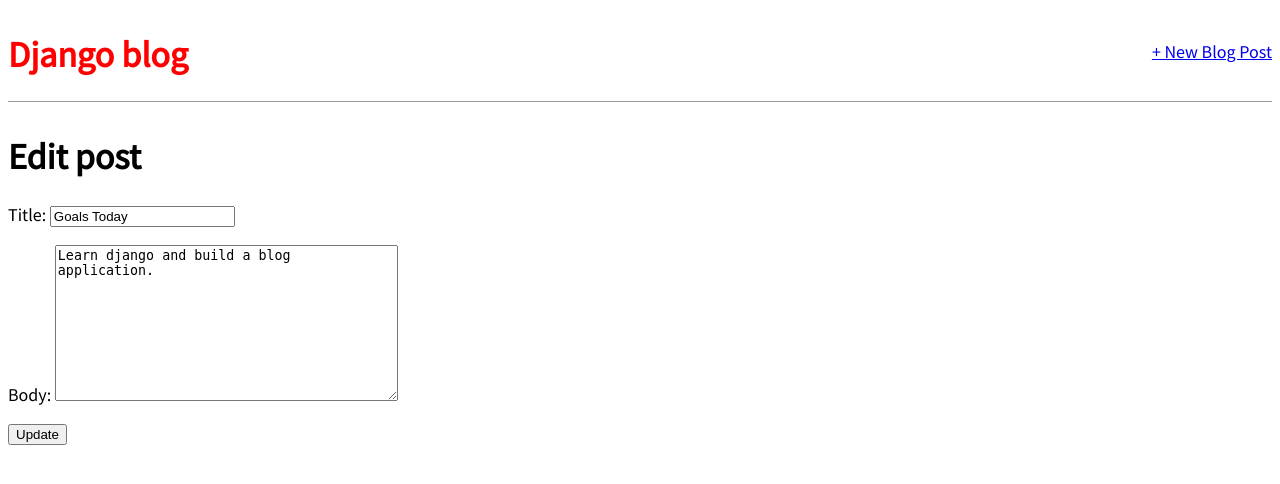
After one commit to Alexhb02/blog_django, a Django app: page /post/2/edit/ in a window 1280 px wide. The commit adds this page. Shown: the top 484 px of the page. Run offline with Django 3.2, Linux system fonts and the light colour scheme; data comes from the database, SQL or seed files in the repository; both versions use the stored data as it was after the commit.

Commit message:
Initial commit for blog

```diff
--- a/blog/models.py
+++ b/blog/models.py
@@ -1,5 +1,5 @@
 from django.db import models
-
+from django.urls import reverse
 # Create your models here.
 
 
@@ -13,3 +13,6 @@ class Post(models.Model):
 
     def __str__(self):
         return self.title
+
+    def get_absolute_url(self):
+        return reverse('post_detail', args=[str(self.id)])
--- a/blog/urls.py
+++ b/blog/urls.py
@@ -1,7 +1,10 @@
 from django.urls import path
-from .views import BlogListView, BlogDetailView
+from .views import BlogListView, BlogDetailView, BlogCreateView, BlogUpdateView, BlogDeleteView
 
 urlpatterns = [
+    path('post/<int:pk>/delete/', BlogDeleteView.as_view(), name="post_delete"),
+    path('post/<int:pk>/edit/', BlogUpdateView.as_view(), name="post_edit"),
+    path('post/new/', BlogCreateView.as_view(), name="post_new"),
     path('post/<int:pk>/', BlogDetailView.as_view(), name="post_detail"),
-    path('', BlogListView.as_view(), name='home')
+    path('', BlogListView.as_view(), name='home'),
 ]
--- a/blog/views.py
+++ b/blog/views.py
@@ -1,6 +1,8 @@
 from django.shortcuts import render
 from django.views.generic import ListView
 from .models import Post
+from django.views.generic.edit import CreateView, UpdateView, DeleteView
+from django.urls import reverse_lazy
 from django.views.generic import DetailView
 # Create your views here.
 
@@ -13,3 +15,21 @@ class BlogListView(ListView):
 class BlogDetailView(DetailView):
     model = Post
     template_name = 'post_detail.html'
+
+
+class BlogCreateView(CreateView):
+    model = Post
+    template_name = 'post_new.html'
+    fields = '__all__'
+
+
+class BlogUpdateView(UpdateView):
+    model = Post
+    template_name = 'post_edit.html'
+    fields = ['title', 'body']
+
+
+class BlogDeleteView(DeleteView):
+    model = Post
+    template_name = 'post_delete.html'
+    success_url = reverse_lazy('home')
--- a/templates/base.html
+++ b/templates/base.html
@@ -9,7 +9,12 @@
 
     <body>
         <header>
-            <h1><a href = "{% url 'home' %}">Django blog</a></h1>
+            <div class = "nav-left">
+                <h1><a href = "{% url 'home' %}">Django blog</a></h1>
+            </div>
+            <div class="nav-right">
+                <a href = "{% url 'post_new' %}">+ New Blog Post</a>
+            </div>
         </header>
         <div>
             {% block content %}
--- a/templates/post_detail.html
+++ b/templates/post_detail.html
@@ -5,4 +5,7 @@
         <h2>{{ post.title }}</h2>
         <p>{{ post.body }}</p>
     </div>
+
+    <a href = "{% url 'post_edit' post.pk %}">+ Edit Blog Post</a>
+    <a href = "{% url 'post_delete' post.pk %}">+ Delete Blog Post</a>
 {% endblock content %}
--- /dev/null
+++ b/templates/post_edit.html
@@ -0,0 +1,9 @@
+{% extends 'base.html' %}
+
+{% block content %}
+    <h1>Edit post</h1>
+    <form action = "" method = "post">{% csrf_token %}
+        {{ form.as_p }}
+        <input type = "submit" value = "Update" />
+    </form>
+{% endblock content %}
```
Also changed, not shown: templates/post_delete.html (added, +9 -0 lines), templates/post_new.html (added, +9 -0 lines), db.sqlite3.
